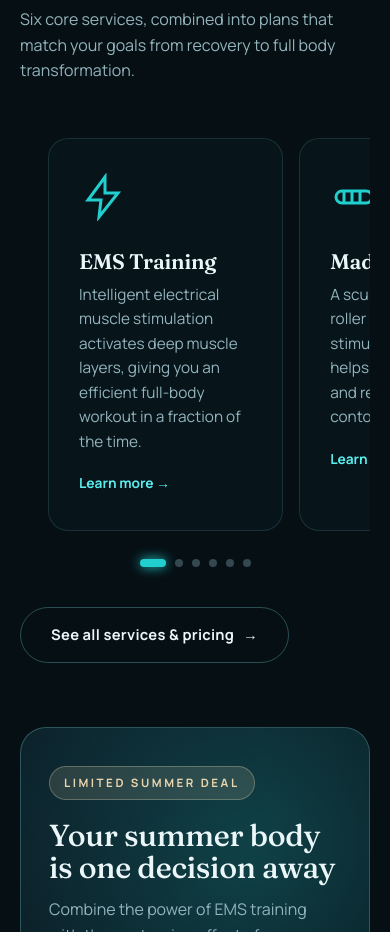
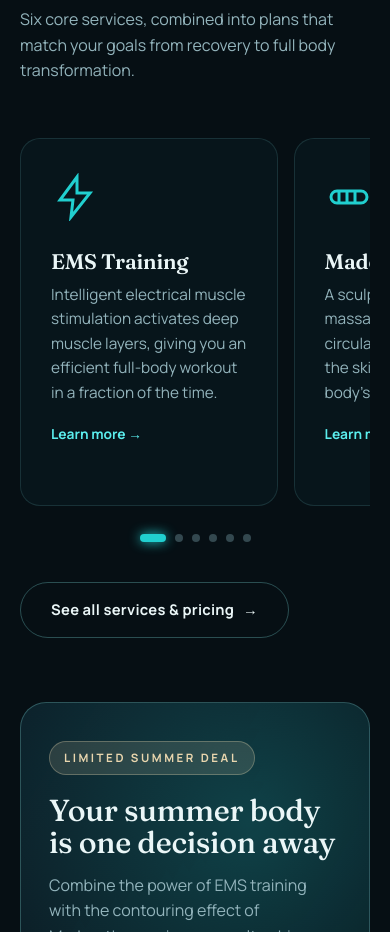
Before and after one commit to RoyYoussef1/ShapenGlow, a React (Vite) app: page / in a window 390 px wide. Shown: the part 2000-2932 px from the top of the page. Built offline with nearby package versions, Linux system fonts and the light colour scheme.

Commit message:
feat(test): test bug 2

```diff
--- a/src/index.css
+++ b/src/index.css
@@ -1362,7 +1362,7 @@
     grid-template-columns: none;
     gap: 16px;
     margin: 48px 0 0;
-    padding: 6px 28px;
+    padding: 6px 28px 6px 0;
     overflow-x: auto;
     scroll-snap-type: x mandatory;
     -webkit-overflow-scrolling: touch;
```
